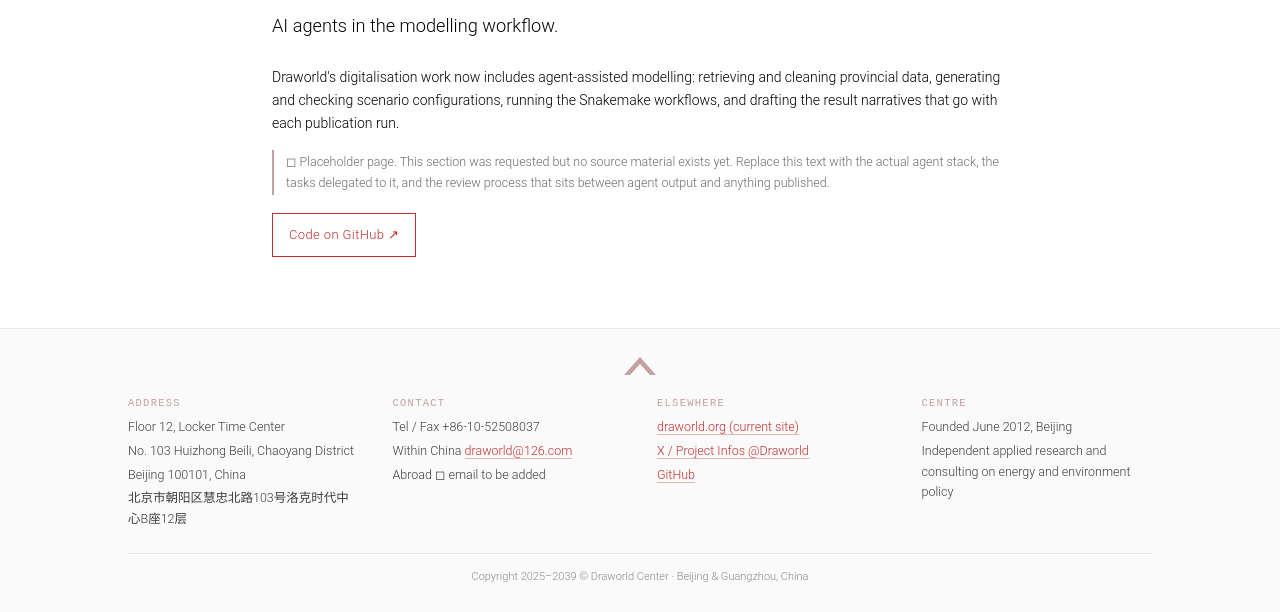
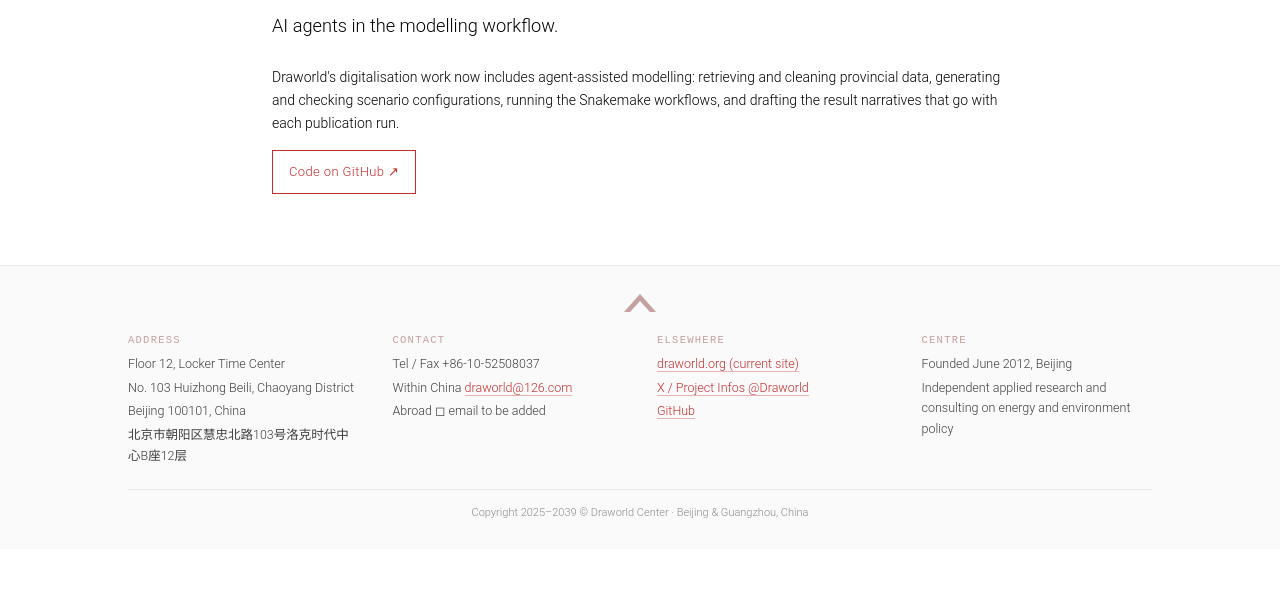
Before and after one commit to Shawn-Zhang122/Draworld_NewWeb, a plain HTML site: page agents.html in a window 1280 px wide. Shown: the part 266-878 px from the top of the page. After the commit the page ends 815 px from the top, so only its background shows below. Drawn offline with Linux system fonts and the light colour scheme.

Commit message:
generate

```diff
--- a/agents.html
+++ b/agents.html
@@ -36,9 +36,6 @@
         <p>Draworld's digitalisation work now includes agent-assisted modelling: retrieving and cleaning
           provincial data, generating and checking scenario configurations, running the Snakemake workflows,
           and drafting the result narratives that go with each publication run.</p>
-        <p class="note">◻ Placeholder page. This section was requested but no source material exists yet.
-          Replace this text with the actual agent stack, the tasks delegated to it, and the review process that
-          sits between agent output and anything published.</p>
         <p><a class="btn primary" href="https://github.com/Shawn-Zhang122" target="_blank" rel="noopener">Code on GitHub
             &#8599;</a></p>
       </article>
```
